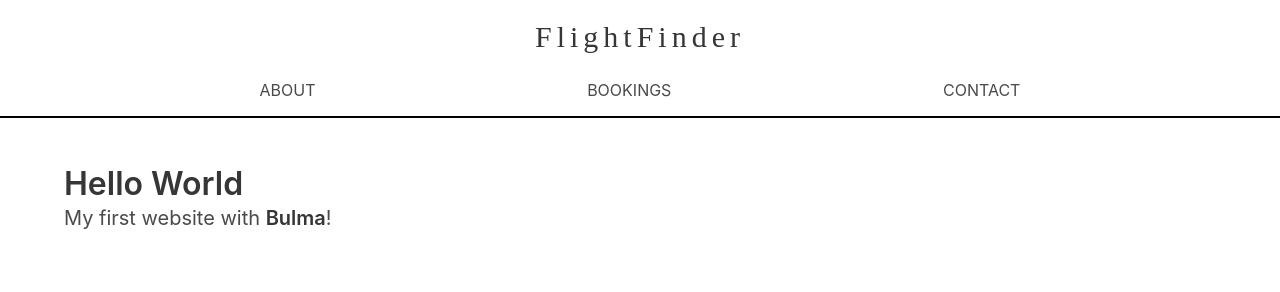
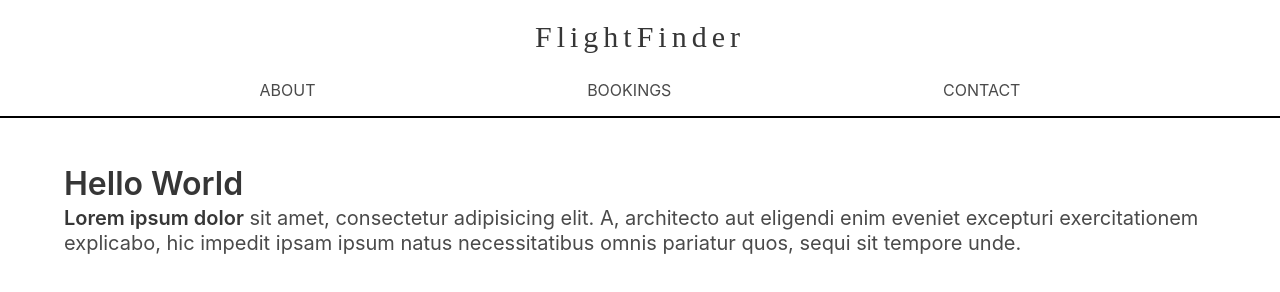
Before and after one commit to BenBerryman/Panda-Airways, a plain HTML site: page Pages/homepage.html in a window 1280 px wide. Drawn offline with nearby package versions, Linux system fonts and the light colour scheme.

Commit message:
Created 'Pages' folder

```diff
--- a/homepage.html
+++ b/Pages/homepage.html
@@ -15,7 +15,9 @@
             Hello World
         </h1>
         <p class="subtitle">
-            My first website with <strong>Bulma</strong>!
+            <strong>Lorem ipsum dolor</strong> sit amet, consectetur adipisicing elit. A,
+            architecto aut eligendi enim eveniet excepturi exercitationem explicabo,
+            hic impedit ipsam ipsum natus necessitatibus omnis pariatur quos, sequi sit tempore unde.
         </p>
     </div>
 </section>
@@ -24,7 +26,7 @@
 <script src="https://ajax.googleapis.com/ajax/libs/jquery/1.10.2/jquery.min.js"></script>
 <script>
     $(function(){
-        $('#header').load('./Components/header.html');
+        $('#header').load('../Components/header.html');
     });
 </script>
 </body>
```
Also changed, not shown: Pages/homepage.js (added).
